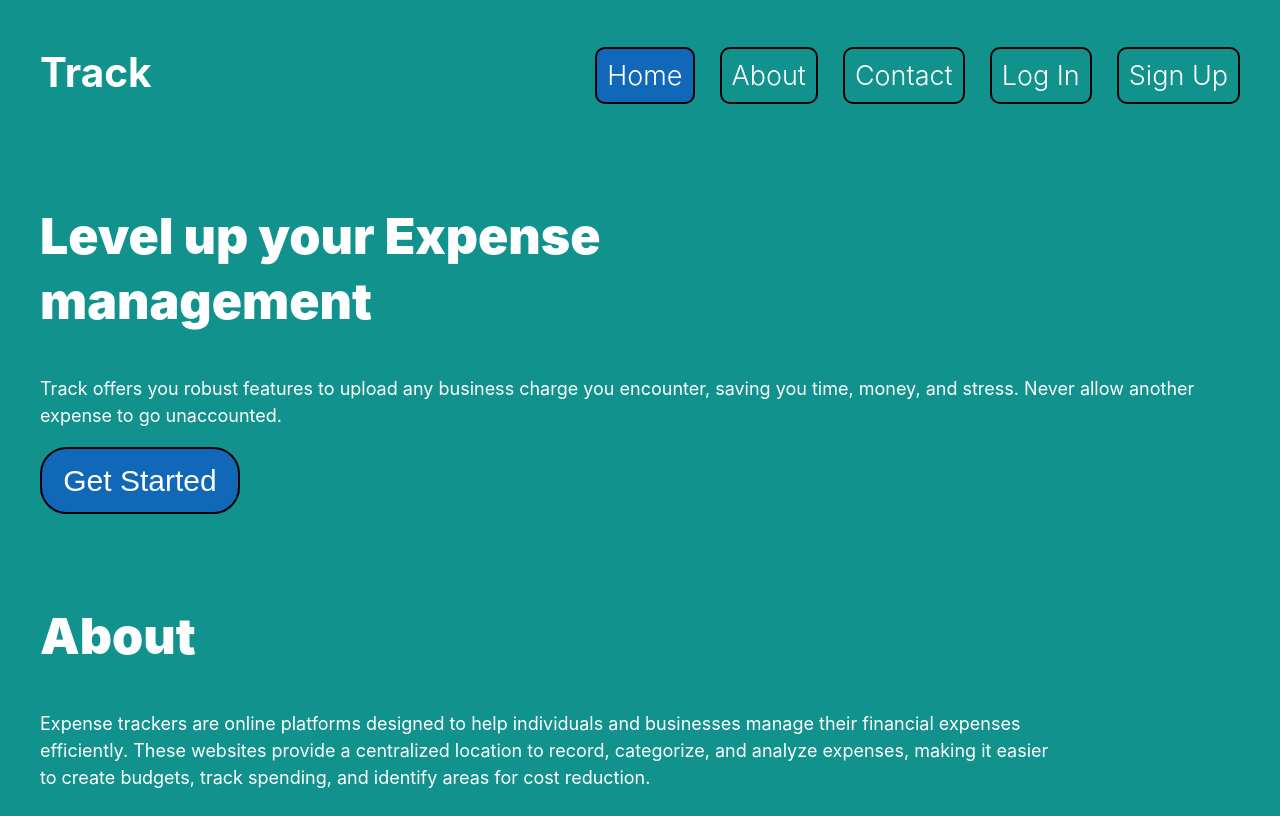
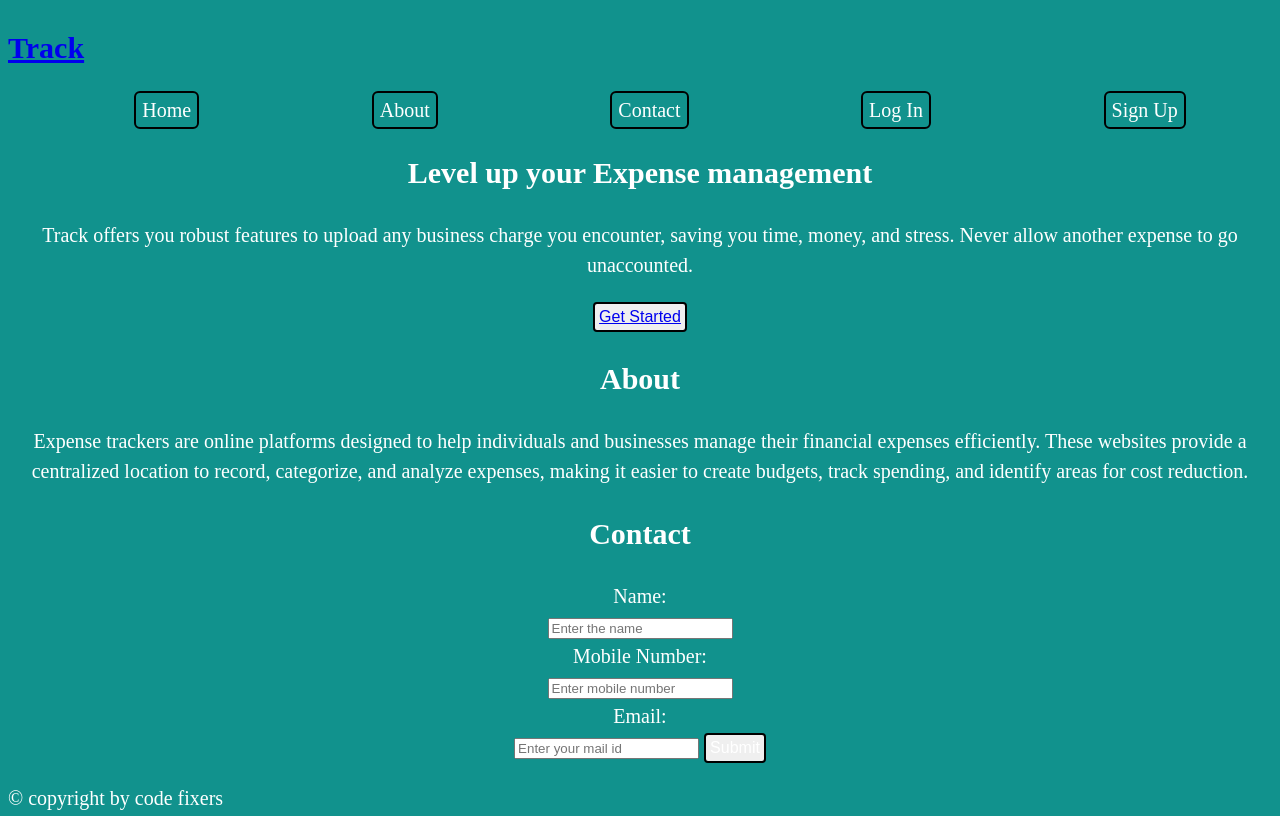
Before and after one commit to AA1-34-Ganesh/Trackify-app, a plain HTML site: page index.html in a window 1280 px wide. Shown: the top 816 px of the page. Drawn offline with Linux system fonts and the light colour scheme; a web font is replaced by a local one.

Commit message:
Update nav bar using flex

```diff
--- a/index.html
+++ b/index.html
@@ -1,11 +1,13 @@
 <!DOCTYPE html>
 <html lang="en">
-
 <head>
   <meta charset="UTF-8">
   <meta name="viewport" content="width=device-width, initial-scale=1.0">
   <title>Track</title>
   <link rel="stylesheet" href="style.css">
+  <link rel="preconnect" href="https://fonts.googleapis.com">
+<link rel="preconnect" href="https://fonts.gstatic.com" crossorigin>
+<link href="https://fonts.googleapis.com/css2?family=Amarante&family=Poppins:wght@400;600;700;800&display=swap" rel="stylesheet">
 </head>
 <body>
   <div class="page-container">
@@ -14,7 +16,7 @@
         <h1><a href="/">Track</a></h1>
       </div>
       <ul class="main-nav">
-        <li><a class="link active" href="#home">Home</a></li>
+        <li><a class="link" href="#home">Home</a></li>
         <li><a class="link" href="#about">About</a></li>
         <li><a class="link" href="#contact">Contact</a></li>
         <li><a class="link" href="login.html">Log In</a></li>
@@ -34,9 +36,15 @@
           expenses efficiently. These websites provide a centralized location to record, categorize, and analyze
           expenses, making it easier to create budgets, track spending, and identify areas for cost reduction.</p>
       </div>
-      <div id="contact" class="contact">
+      <div class="contact">
         <h2>Contact</h2>
+        <label>Name:</label>
+        <input type="text" placeholder="Enter the name" name="">
+        <label>Mobile Number:</label>
+        <input type="tel" placeholder="Enter mobile number"/>
+        <label>Email:</label>
         <input type="email" placeholder="Enter your mail id">
+        <button id="submit">Submit</button>
       </div>
       <footer>
         <div class="line"></div>
@@ -44,5 +52,4 @@
       </footer>
     </main>
 </body>
-
 </html>
--- a/style.css
+++ b/style.css
@@ -1,4 +1,4 @@
-ul{
+/* ul{
   padding: 0;
   margin: 0;
 }
@@ -7,11 +7,9 @@ body {
   scroll-behavior: smooth;
   text-rendering: optimizeSpeed;
 }
-
 ul{
   list-style: none;
 }
-
 body {
   background-color:#11928d;
   color: white;
@@ -20,11 +18,9 @@ body {
   scroll-behavior: smooth;
   line-height: 1.5;
 }
-
 ul {
   list-style: none;
 }
-
 .logo a {
   text-decoration: none;
   color: white;
@@ -39,6 +35,7 @@ ul {
   border:2px solid black;
   padding: 10px;
   border-radius:10px;
+  display: flex;
 }
 .main-nav a:hover,.active {
   text-decoration: none;
@@ -59,12 +56,10 @@ nav {
   align-items: center;
   margin-top: 15px;
 }
-
 .logo h1 {
   margin: 0;
   padding: 0;
 }
-
 nav ul {
   display: flex;
   gap: 25px;
@@ -156,4 +151,60 @@ footer p{
   height: 3em;
   bottom: 0.5em;
   left:40%;
+} */
+ul{
+  list-style: none;
 }
+.main-nav {
+  display: flex;
+  justify-content: space-around;
+
+}
+.main-nav a{
+  border: 2px solid black;
+  padding: 6px;
+  border-radius: 6px;
+  color: white;
+}
+.main-nav a:hover{
+  background-color: lightcoral;
+}
+.main-nav, .link{
+   text-decoration: none;
+   margin: 0px;
+}
+nav, .logo{
+   text-decoration: none;
+}
+body {
+  min-height: 100vh;
+  scroll-behavior: smooth;
+  text-rendering: optimizeSpeed;
+  background-color:#11928d;
+  color: white;
+  font-size: 20px;
+  scroll-behavior: smooth;
+  line-height: 1.5;
+  max-width: fit-content;
+
+}
+.hero, .about, .contact, h2{
+text-align: center;
+}
+.contact label{
+  display: flex;
+  justify-content: center;
+  flex-direction: column;
+
+}
+#submit, .hero button{
+  border: 2px solid black;
+  border-radius: 4px;
+  padding: 4px;
+  font-size: medium;
+  color: white;
+   text-decoration: none;
+}
+#submit:hover{
+    background-color: lightcoral;
+}
```
